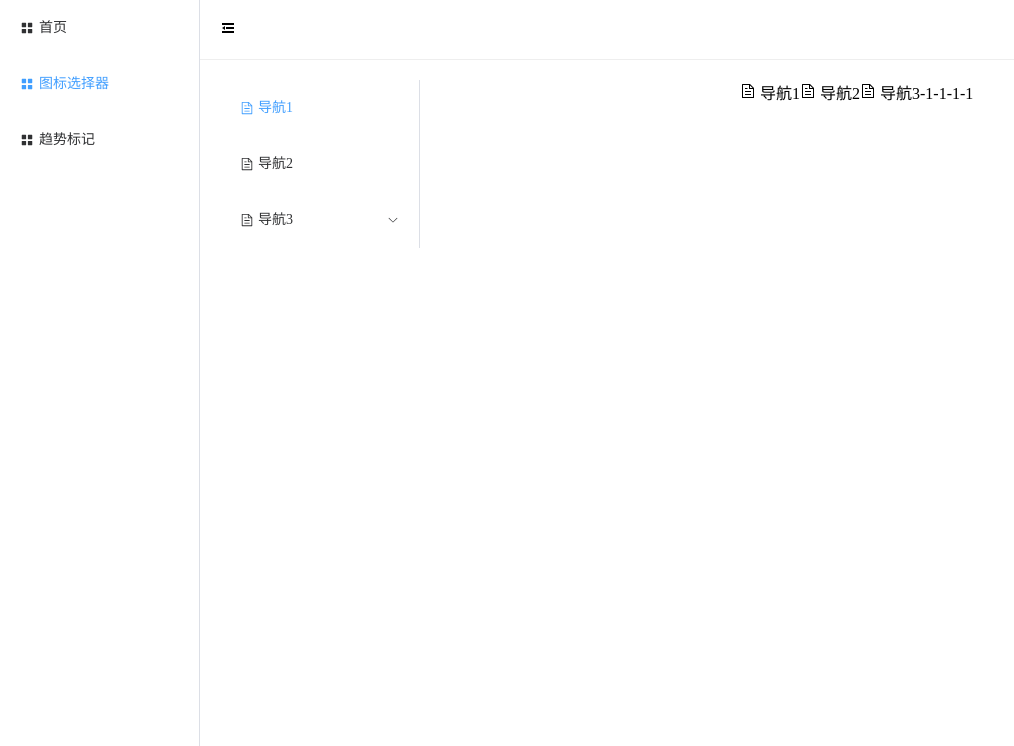
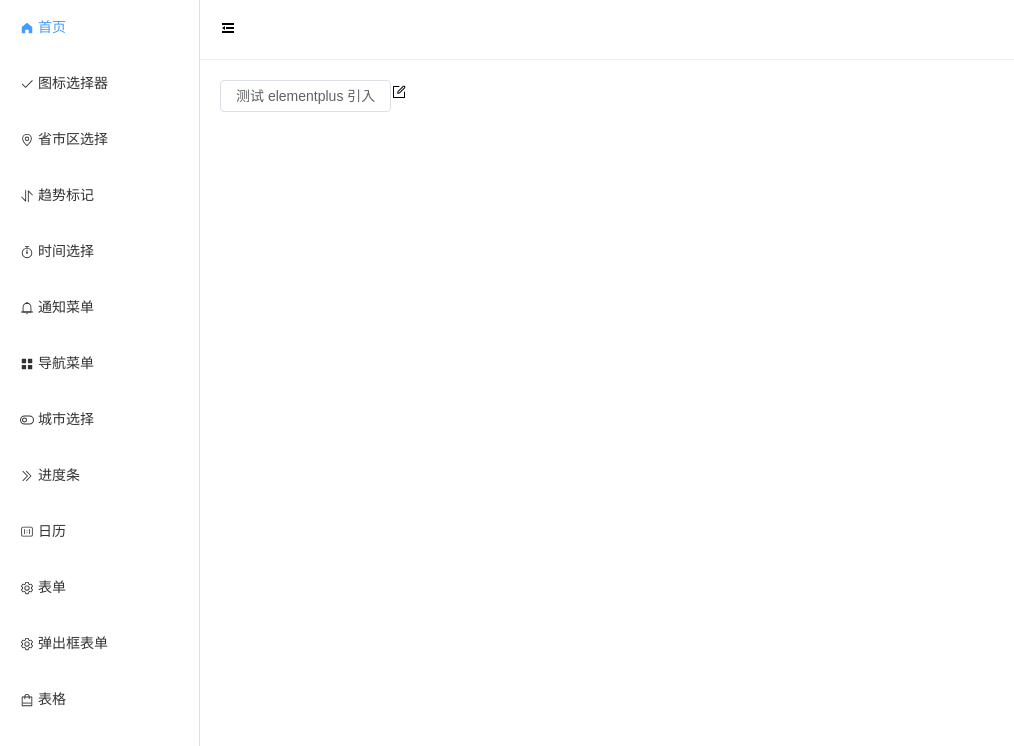
Before and after one commit to Lyrelion/l-components-v1.0.0, a Vue app: page / in a window 1280 px wide. Shown: the top 746 px of the page, without its empty margins (0-1014 px from the left). Built offline with nearby package versions, Linux system fonts and the light colour scheme.

Commit message:
feat: 封装菜单组件，改写项目中的导航栏

```diff
--- a/src/components/container/src/navSide/index.vue
+++ b/src/components/container/src/navSide/index.vue
@@ -1,5 +1,7 @@
 <template>
-  <el-menu :collapse="collapse" default-active="2" class="el-menu-vertical-demo">
+  <l-menu :collapse="collapse" :data="data" router :defaultActive="$route.path"></l-menu>
+
+  <!-- <el-menu :collapse="collapse" default-active="2" class="el-menu-vertical-demo">
     <el-menu-item index="1">
       <el-icon-menu />
       <span>首页</span>
@@ -12,7 +14,7 @@
       <el-icon-menu />
       <span>趋势标记</span>
     </el-menu-item>
-  </el-menu>
+  </el-menu> -->
 </template>
 
 <script lang="ts" setup>
@@ -21,6 +23,74 @@ let props = defineProps<{
   collapse: boolean
 }>()
 
+// 菜单数据
+let data = [
+  {
+    icon: 'HomeFilled',
+    name: '首页',
+    index: '/',
+  },
+  {
+    icon: 'Check',
+    name: '图标选择器',
+    index: '/chooseIcon',
+  },
+  {
+    icon: 'Location',
+    name: '省市区选择',
+    index: '/chooseArea',
+  },
+  {
+    icon: 'Sort',
+    name: '趋势标记',
+    index: '/trend',
+  },
+  {
+    icon: 'Timer',
+    name: '时间选择',
+    index: '/chooseTime',
+  },
+  {
+    icon: 'Bell',
+    name: '通知菜单',
+    index: '/notification',
+  },
+  {
+    icon: 'Menu',
+    name: '导航菜单',
+    index: '/menu',
+  },
+  {
+    icon: 'TurnOff',
+    name: '城市选择',
+    index: '/chooseCity',
+  },
+  {
+    icon: 'DArrowRight',
+    name: '进度条',
+    index: '/progress',
+  },
+  {
+    icon: 'ScaleToOriginal',
+    name: '日历',
+    index: '/calendar',
+  },
+  {
+    icon: 'Setting',
+    name: '表单',
+    index: '/form',
+  },
+  {
+    icon: 'Setting',
+    name: '弹出框表单',
+    index: '/modalForm',
+  },
+  {
+    icon: 'ShoppingBag',
+    name: '表格',
+    index: '/table',
+  },
+]
 </script>
 
 <style lang="scss" scoped>
--- a/src/components/menu/src/index.vue
+++ b/src/components/menu/src/index.vue
@@ -17,10 +17,12 @@
 
       <!-- 二级菜单开始 -->
       <el-sub-menu v-if="item[children] && item[children].length" :index="item[index]">
+        <!-- 插槽 -->
         <template #title>
           <component v-if="item[icon]" :is="`el-icon-${toLine(item[icon])}`"></component>
           <span>{{ item[name] }}</span>
         </template>
+        <!-- 菜单开始 -->
         <el-menu-item v-for="(item1, index1) in item[children]" :key="index1" :index="item1.index">
           <component v-if="item1[icon]" :is="`el-icon-${toLine(item1[icon])}`"></component>
           <span>{{ item1[name] }}</span>
@@ -39,6 +41,7 @@ import { toLine } from '../../../utils'
 let props = defineProps({
   // 菜单数据
   data: {
+    // 因为用户可能会自定义键名，所以此处不给他指定具体数据类型 MenuItem
     type: Array as PropType<any[]>,
     required: true,
   },
@@ -52,6 +55,9 @@ let props = defineProps({
     type: Boolean,
     default: false,
   },
+
+  // ======== 允许用户自定义键名 ========
+
   // 菜单标题的键名
   name: {
     type: String,
--- a/src/components/menu/src/menu.tsx
+++ b/src/components/menu/src/menu.tsx
@@ -4,15 +4,16 @@
  */
 
 import { defineComponent, PropType, useAttrs } from 'vue'
-import { MenuItem } from './types'
 // 引入 element-plus Icon
 import * as Icons from '@element-plus/icons-vue'
+// 引入组件私有样式
 import './styles/index.scss'
 
 export default defineComponent({
   props: {
     // 菜单数据
     data: {
+      // 因为用户可能会自定义键名，所以此处不给他指定具体数据类型 MenuItem
       type: Array as PropType<any[]>,
       required: true,
     },
@@ -26,6 +27,9 @@ export default defineComponent({
       type: Boolean,
       default: false,
     },
+
+    // ======== 允许用户自定义键名 ========
+
     // 菜单标题的键名
     name: {
       type: String,
--- a/src/views/menu/index.vue
+++ b/src/views/menu/index.vue
@@ -22,6 +22,9 @@
 </template>
 
 <script lang="ts" setup>
+/**
+ * 下面的测试数据，用户均使用了自定义键名
+ */
 
 // 固定层数的导航菜单（最多二级）
 let data1 = [
```
Also changed, not shown: src/router/index.ts (+45 -6 lines).
